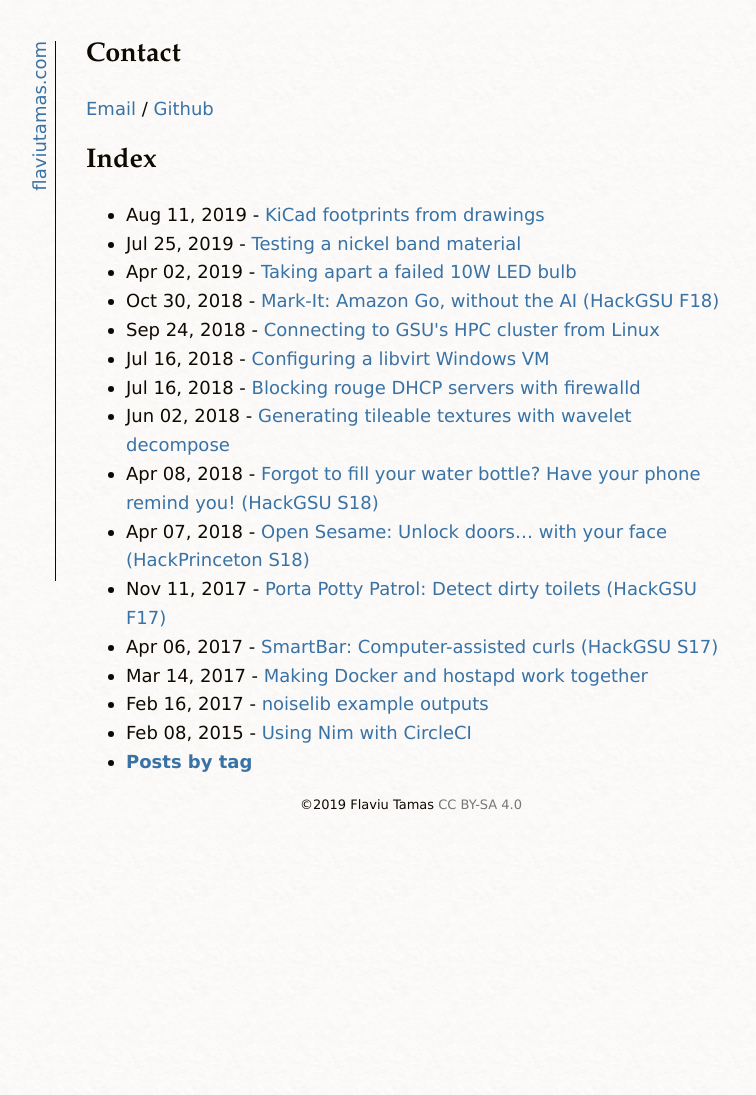
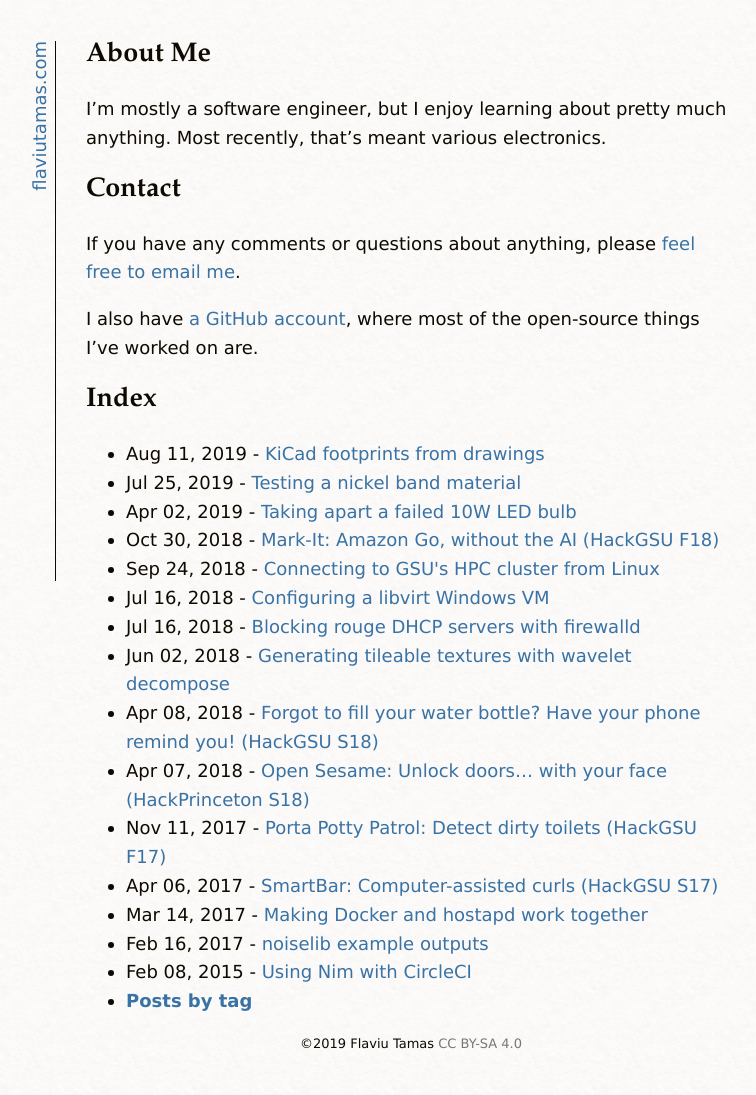
Before and after one commit to flaviut/flaviut.github.io, a Jekyll site: the page built from index.md, in a window 1280 px wide. Shown: the whole page, without its empty margins (229-985 px from the left). Built offline with Jekyll 4.4.1, drawn with Linux system fonts in a browser that asks for light colours; before the commit the page ends 900 px from its top, so only the background shows below that.

Commit message:
Update index

```diff
--- a/index.md
+++ b/index.md
@@ -4,8 +4,18 @@ title: Flaviu Tamas
 description: Flaviu Tamas's personal website.
 ---
 
+# About Me
+
+I'm mostly a software engineer, but I enjoy learning about pretty much
+anything. Most recently, that's meant various electronics.
+
 # Contact
-[Email][] / [Github][]
+
+If you have any comments or questions about anything, please [feel free to
+email me][Email].
+
+I also have [a GitHub account][Github], where most of the open-source things
+I've worked on are.
 
 [Github]: https://github.com/flaviut/
 [Email]: mailto:me@flaviutamas.com
```
